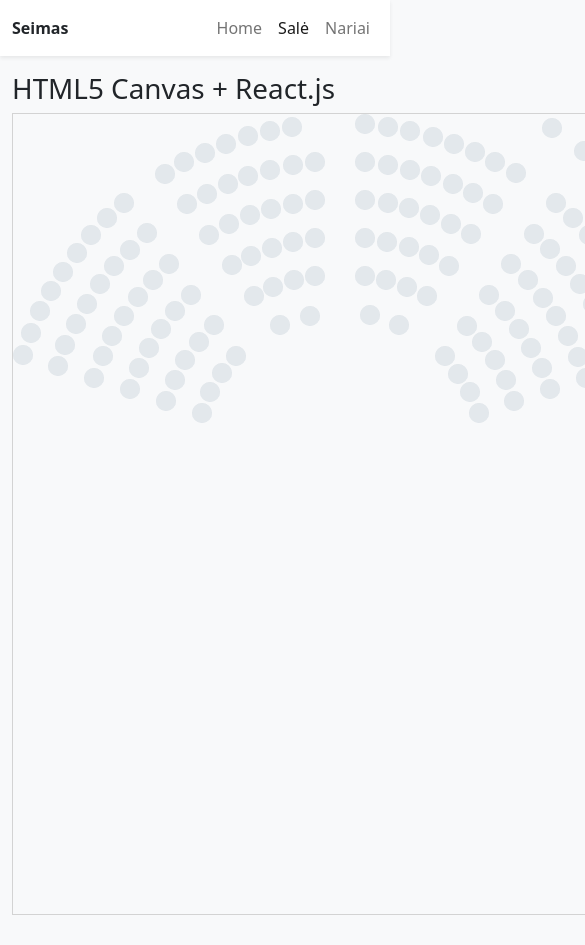
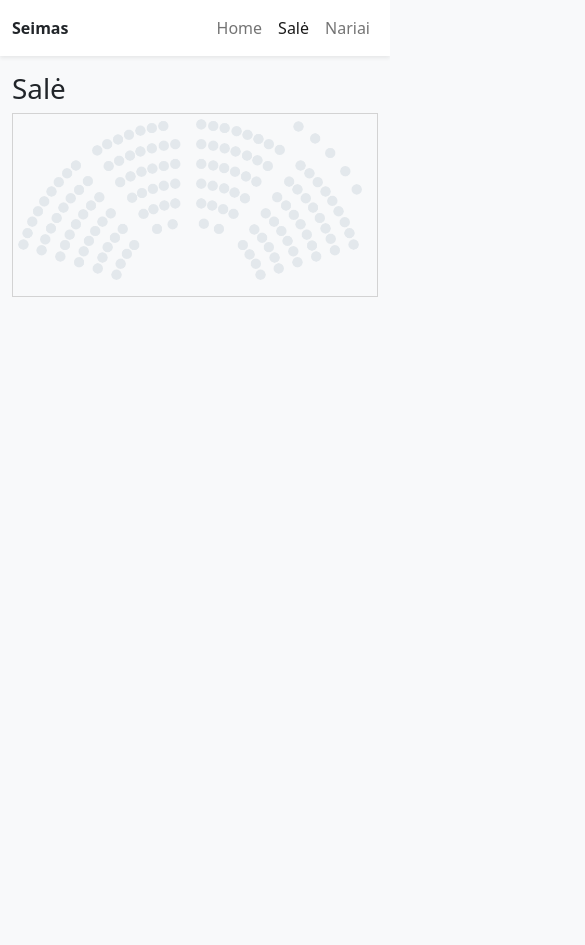
Before and after one commit to Marius456/politicians_tracker, a React (Vite) app: page /hall in a window 390 px wide. Shown: the top 945 px of the page, 585 px wide, since content can reach past the window. After the commit the page ends 844 px from the top, so only its background shows below. Built offline with nearby package versions, Linux system fonts and the light colour scheme.

Commit message:
mede responsive canvas

```diff
--- a/src/pages/Hall.jsx
+++ b/src/pages/Hall.jsx
@@ -3,6 +3,8 @@ import React from "react";
 export function Hall() {
     React.useEffect(() => {
         var c = document.getElementById("myCanvas");
+        var heightRatio = 0.5;
+        c.height = c.width * heightRatio;
         var ctx = c.getContext("2d");
         const coordinates = [
             [189, 299],
@@ -154,7 +156,7 @@ export function Hall() {
         ];
         for (let i = 0; i < coordinates.length; i++) {
             ctx.beginPath();
-            ctx.arc(coordinates[i][0], coordinates[i][1], 10, 0, 2 * Math.PI);
+            ctx.arc(coordinates[i][0]+10, coordinates[i][1]+10, 10, 0, 2 * Math.PI);
             ctx.fillStyle = '#E3E8EC';
             ctx.fill();
         }
@@ -162,12 +164,12 @@ export function Hall() {
 
     return (
         <div>
-            <h1>HTML5 Canvas + React.js</h1>
+            <h1>Salė</h1>
             <canvas
                 id="myCanvas"
-                width="1000"
+                width="700"
                 height="800"
-                style={{ border: "1px solid #d3d3d3" }}
+                style={{ width: "100%", border: "1px solid #d3d3d3" }}
             >
                 Your browser does not support the HTML canvas tag.
             </canvas>
```
